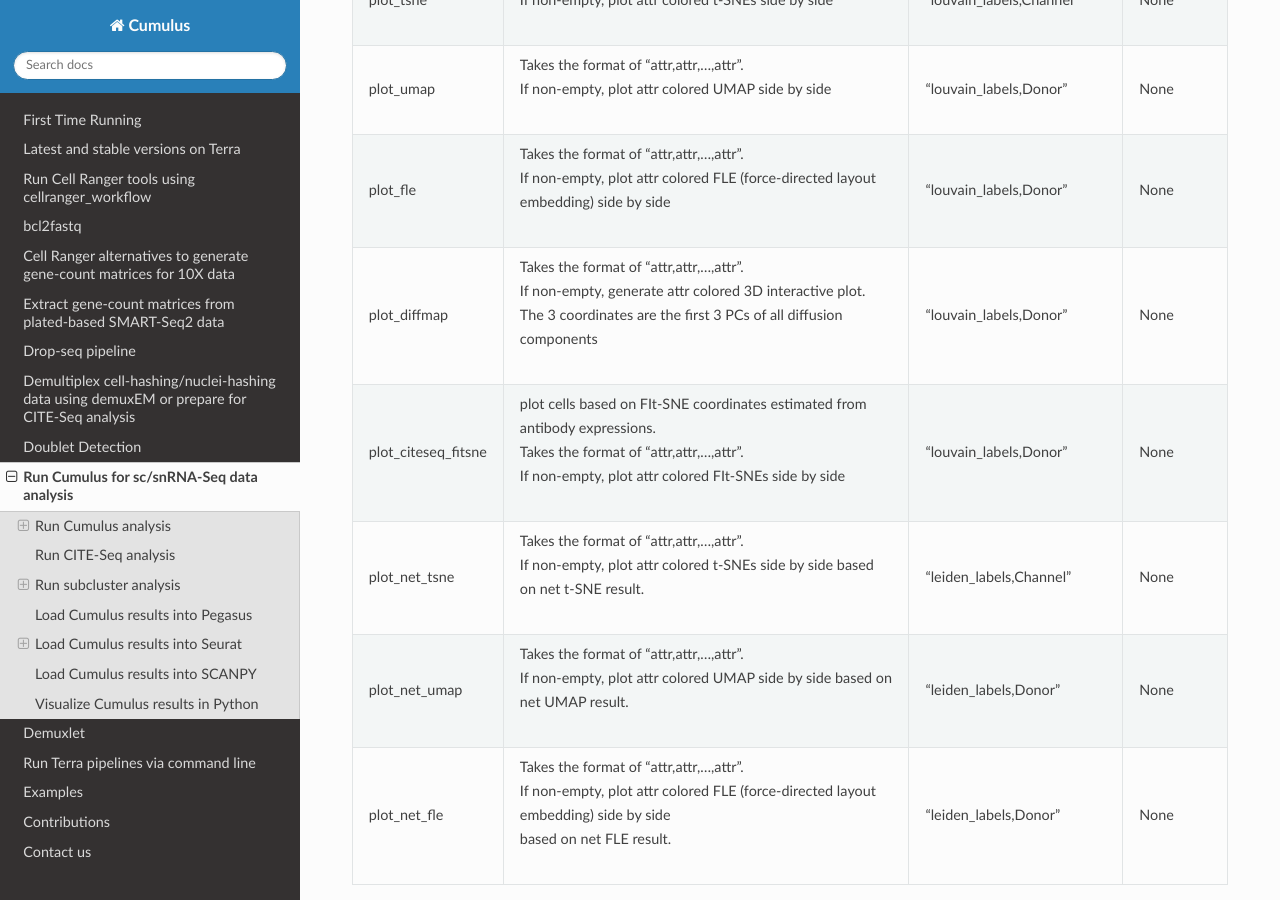
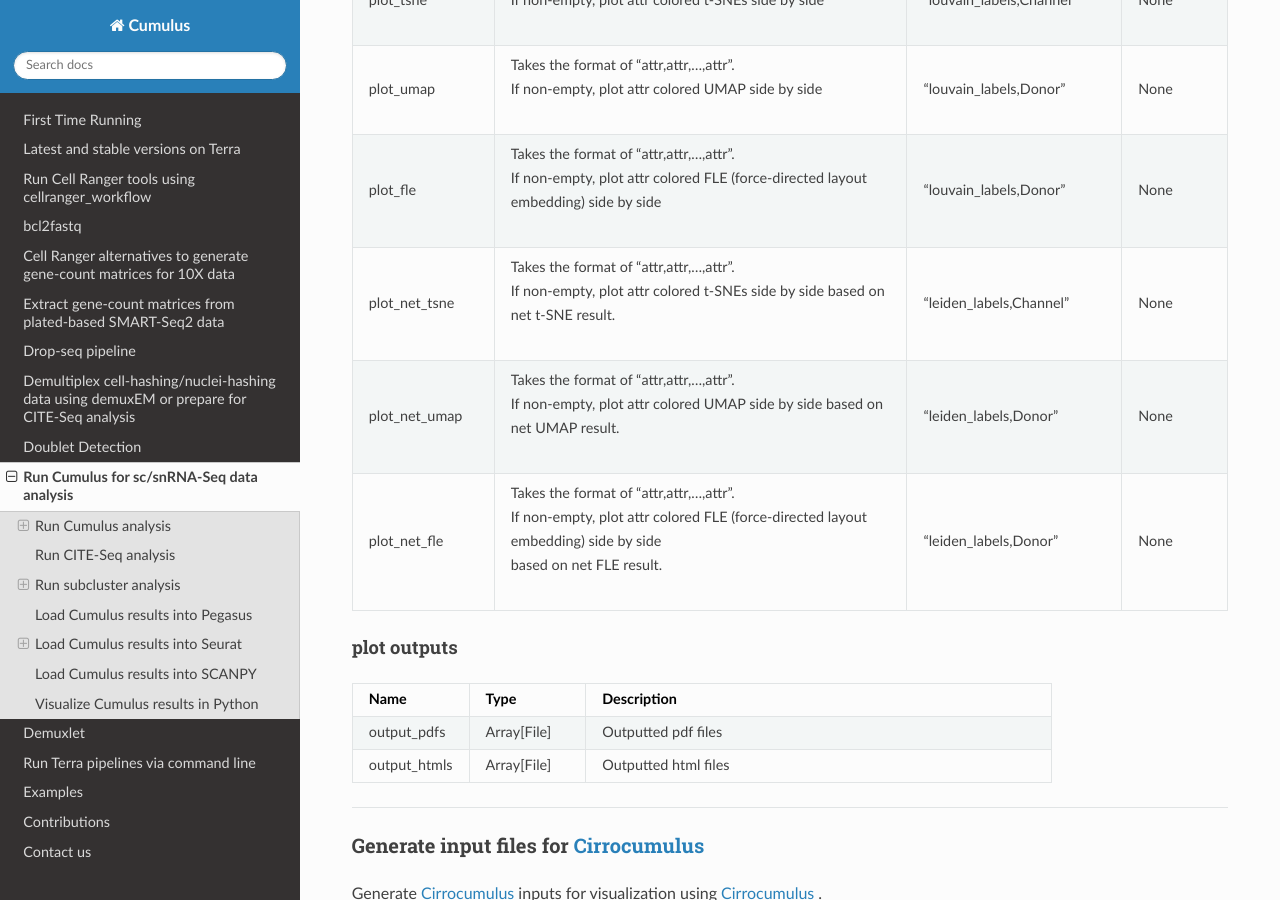
Before and after one commit to lilab-bcb/cumulus, a Sphinx documentation site: the page built from docs/cumulus.rst, in a window 1280 px wide and 900 px high, scrolled down 17991 px. Built offline with Sphinx 7.4.7 and the Read the Docs theme 2.0.0, drawn with Linux system fonts in a browser that asks for light colours.

Commit message:
remove unused plotting options

```diff
--- a/docs/cumulus.rst
+++ b/docs/cumulus.rst
@@ -882,18 +882,6 @@ plot inputs
         | If non-empty, plot attr colored FLE (force-directed layout embedding) side by side
       - "louvain_labels,Donor"
       - None
-    * - plot_diffmap
-      - | Takes the format of "attr,attr,...,attr".
-        | If non-empty, generate attr colored 3D interactive plot.
-        | The 3 coordinates are the first 3 PCs of all diffusion components
-      - "louvain_labels,Donor"
-      - None
-    * - plot_citeseq_fitsne
-      - | plot cells based on FIt-SNE coordinates estimated from antibody expressions.
-        | Takes the format of "attr,attr,...,attr".
-        | If non-empty, plot attr colored FIt-SNEs side by side
-      - "louvain_labels,Donor"
-      - None
     * - plot_net_tsne
       - | Takes the format of "attr,attr,...,attr".
         | If non-empty, plot attr colored t-SNEs side by side based on net t-SNE result.
--- a/docs/versions.rst
+++ b/docs/versions.rst
@@ -15,7 +15,7 @@ Developing version
       - Snapshot
       - Function
     * - cumulus/cumulus
-      - `26 <https://portal.firecloud.org/?return=terra#methods/cumulus/cumulus/26>`__
+      - `27 <https://portal.firecloud.org/?return=terra#methods/cumulus/cumulus/27>`__
       - Run cumulus analysis module for variable gene selection, batch correction, PCA, diffusion map, clustering, visualization, differential expression analysis, cell type annotation, etc.
 
 Latest version
```
Also changed, not shown: 2 other files.
